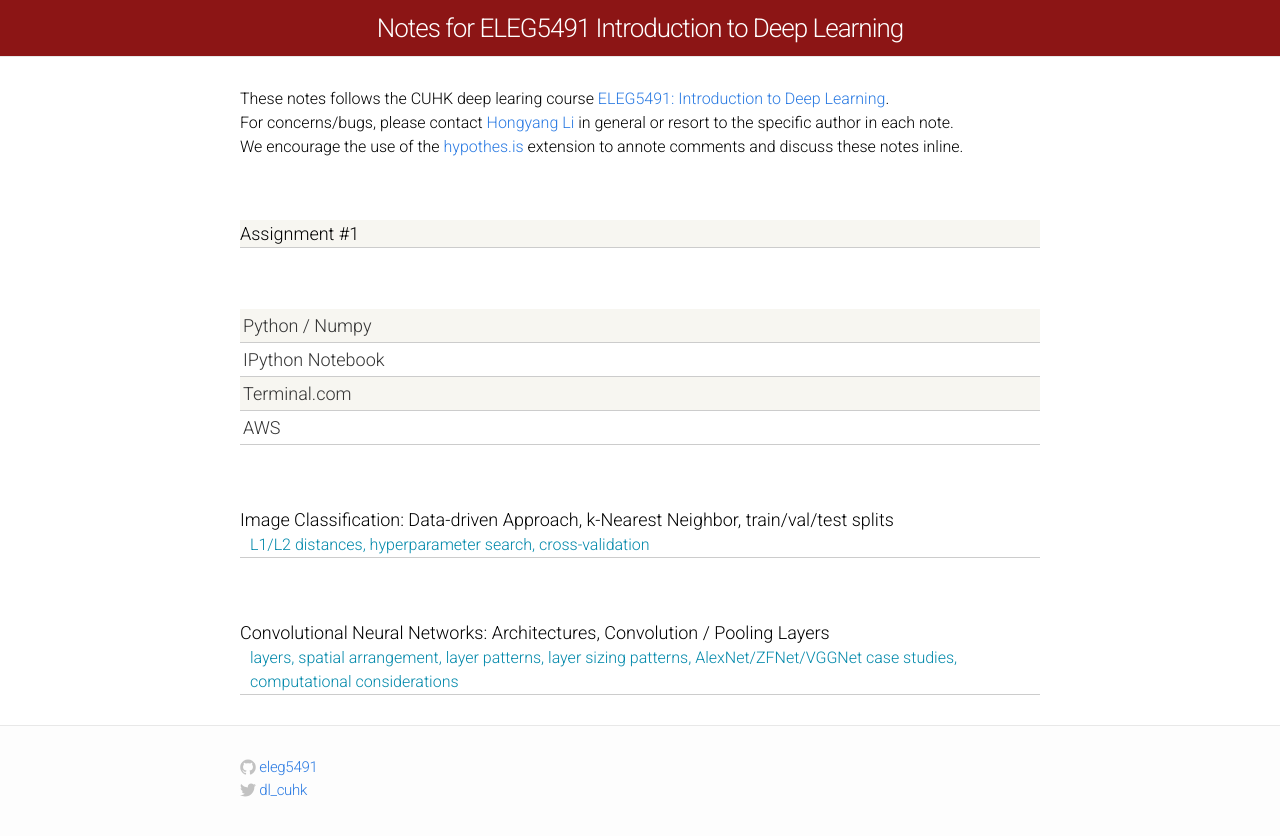
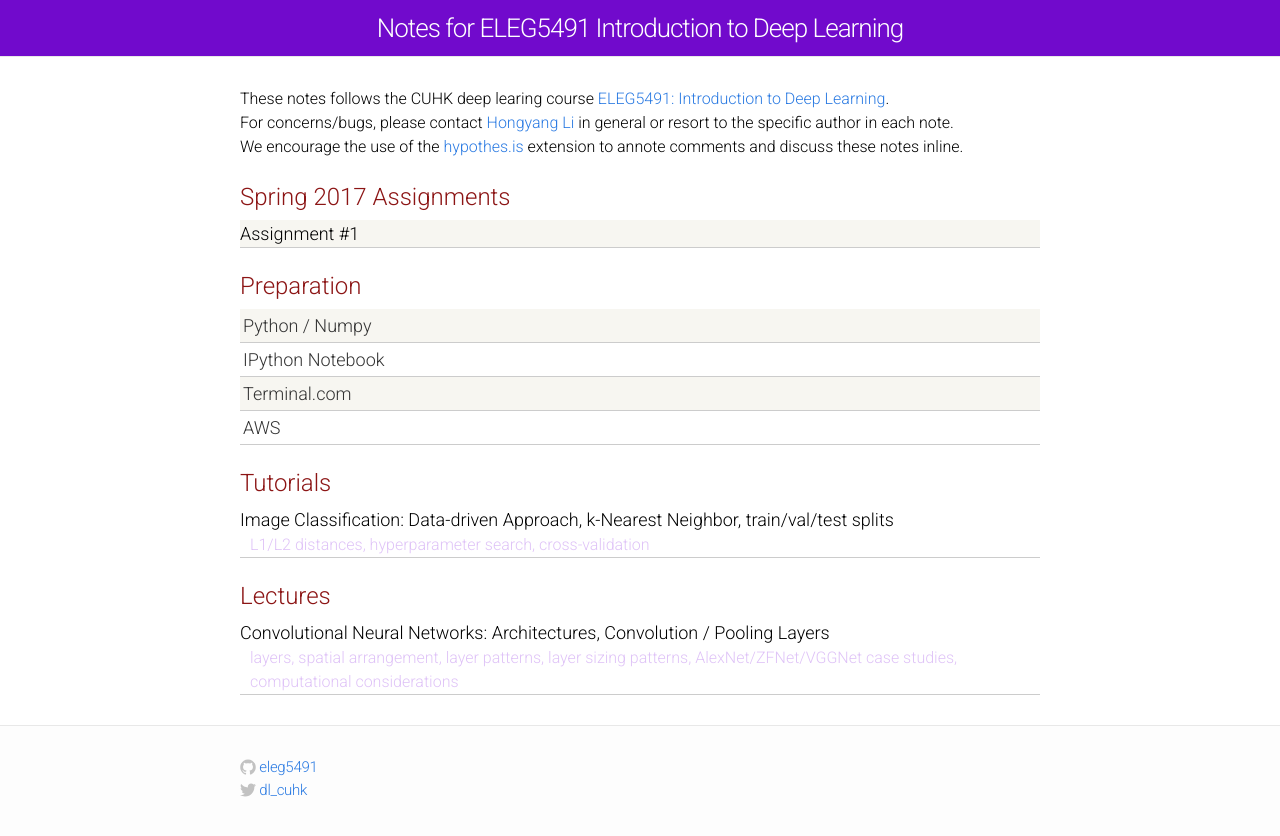
Before and after one commit to eleg5491/eleg5491.github.io, a Jekyll site: the page built from index.html, in a window 1280 px wide. Shown: the top 836 px of the page. Built offline with Jekyll 4.4.1, drawn with Linux system fonts in a browser that asks for light colours.

Commit message:
change theme color+1

```diff
--- a/css/main.css
+++ b/css/main.css
@@ -43,8 +43,7 @@ a:visited { color: #205caa; }
 
 .module-header {
   font-size: 24px;
-  color: white;
-  /*#8C1515;*/
+  color: #8C1515;
   margin-top: 20px;
   margin-bottom: 5px;
 }
@@ -110,7 +109,7 @@ a:visited { color: #205caa; }
 
 .kw {
   font-size: 16px;
-  color: #08A;
+  color: #dfc3f7;
   margin-left: 10px;
 }
 
@@ -127,7 +126,7 @@ a:visited { color: #205caa; }
 .site-header {
   border-bottom: 1px solid #e8e8e8;
   min-height: 56px;
-  background-color: #8C1515;
+  background-color: #710acc;
 }
 
 .site-title,
```
